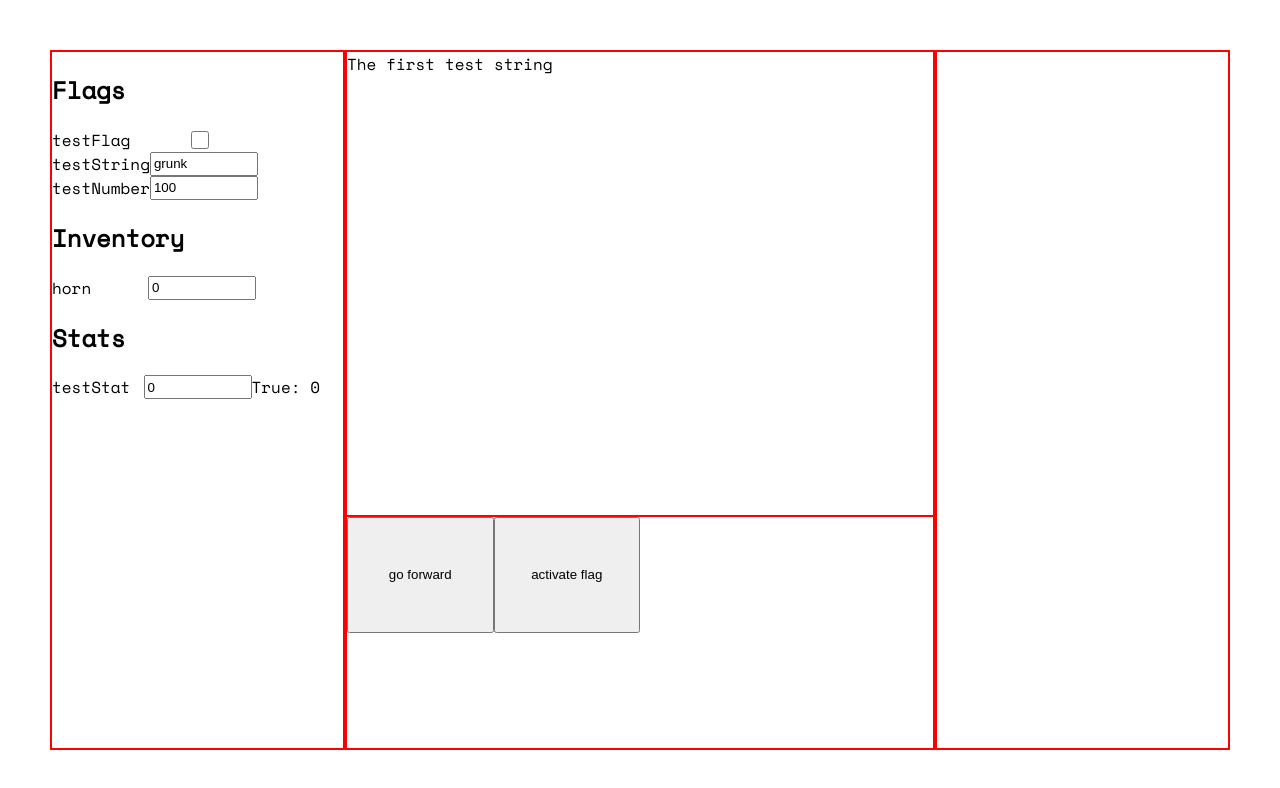
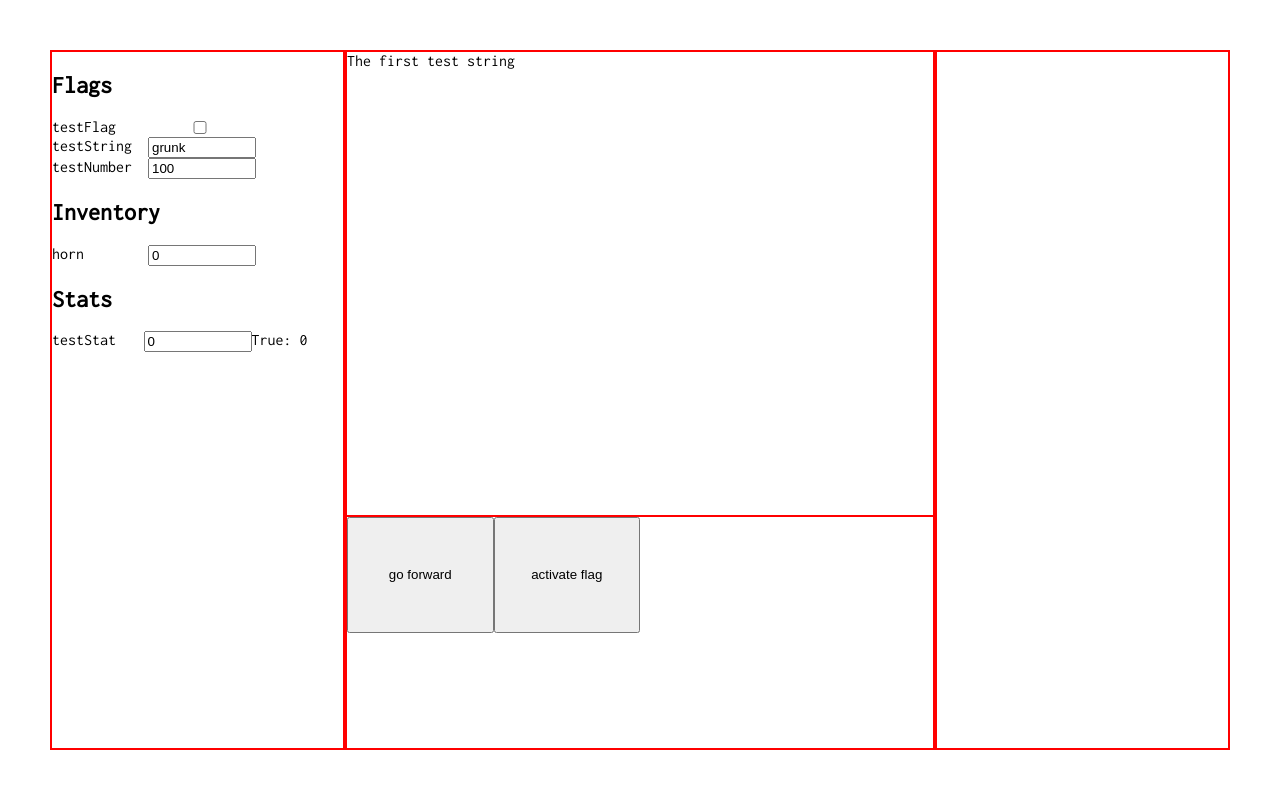
Before and after one commit to TrentWest7190/atheneum, a Vue app: page / in a window 1280 px wide. Shown: the top 788 px of the page. Built offline with nearby package versions, Linux system fonts and the light colour scheme.

Commit message:
changed font

```diff
--- a/src/App.vue
+++ b/src/App.vue
@@ -85,11 +85,11 @@
 </script>
 
 <style>
-@import url(https://fonts.googleapis.com/css?family=Space+Mono);
+@import url(https://fonts.googleapis.com/css?family=Inconsolata);
 body, html {
   height: 100vh;
   margin: 0px;
-  font-family: 'Space Mono';
+  font-family: 'Inconsolata', monospace;
 }
 
 #app-container {
```
